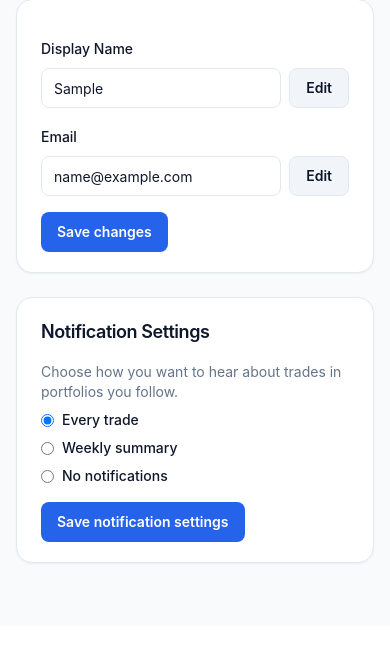
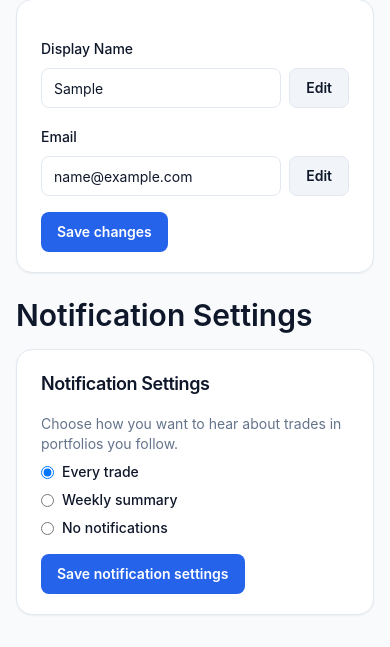
Before and after one commit to mattnewell-cam/PortfolioTracker, a Django app: page /portfolios/account/ in a window 390 px wide. Shown: the part 218-865 px from the top of the page. Before the commit the page ends 782 px from the top, so only its background shows below. Run offline with Django 5.2, Linux system fonts and the light colour scheme; the visitor is signed in with stand-in values (Sample User, id 1); data comes from the database, SQL or seed files in the repository; data that the repository does not hold is empty; some libraries are stand-ins or nearby versions.

Commit message:
Improve account layout and show portfolio visibility

```diff
--- a/templates/portfolios/account_details.html
+++ b/templates/portfolios/account_details.html
@@ -4,9 +4,8 @@
 {% block content %}
   <div class="space-y-6">
     <h1 class="text-3xl font-semibold">Account Details</h1>
-    <div class="grid gap-6 lg:grid-cols-2">
     <div class="card">
-        <div class="card-content space-y-4">
+      <div class="card-content space-y-6">
         <form method="post" class="space-y-4">
           {% csrf_token %}
           <input type="hidden" name="action" value="account">
@@ -35,21 +34,21 @@
           </div>
           <button type="submit" class="btn-primary" id="save-btn" disabled>Save changes</button>
         </form>
-        </div>
-      </div>
-      <div>
         {% if portfolio %}
-        <div class="card h-full">
-          <div class="card-content space-y-2">
+          <div class="space-y-2 border-t border-border pt-4">
             <h2 class="section-title">Linked Substack</h2>
             <p class="muted"><strong class="text-text">Substack URL:</strong> {{ portfolio.substack_url }}</p>
             <p class="muted"><strong class="text-text">Substack Name:</strong> {{ portfolio.name }}</p>
           </div>
+        {% endif %}
       </div>
-        {% endif %}
+    </div>
+
+    <div class="space-y-4">
+      <h2 class="text-3xl font-semibold">Notification Settings</h2>
       <div class="card">
         <div class="card-content space-y-4">
-            <h2 class="section-title">Notification Settings</h2>
+          <h3 class="section-title">Notification Settings</h3>
           <form method="post" class="space-y-4">
             {% csrf_token %}
             <input type="hidden" name="action" value="notifications">
@@ -69,7 +68,6 @@
             </div>
             <button type="submit" class="btn-primary">Save notification settings</button>
           </form>
-          </div>
         </div>
       </div>
     </div>
```
Also changed, not shown: templates/portfolios/portfolio_explore.html (+16 -3 lines). Lines whose indentation alone changed are shown as unchanged.
